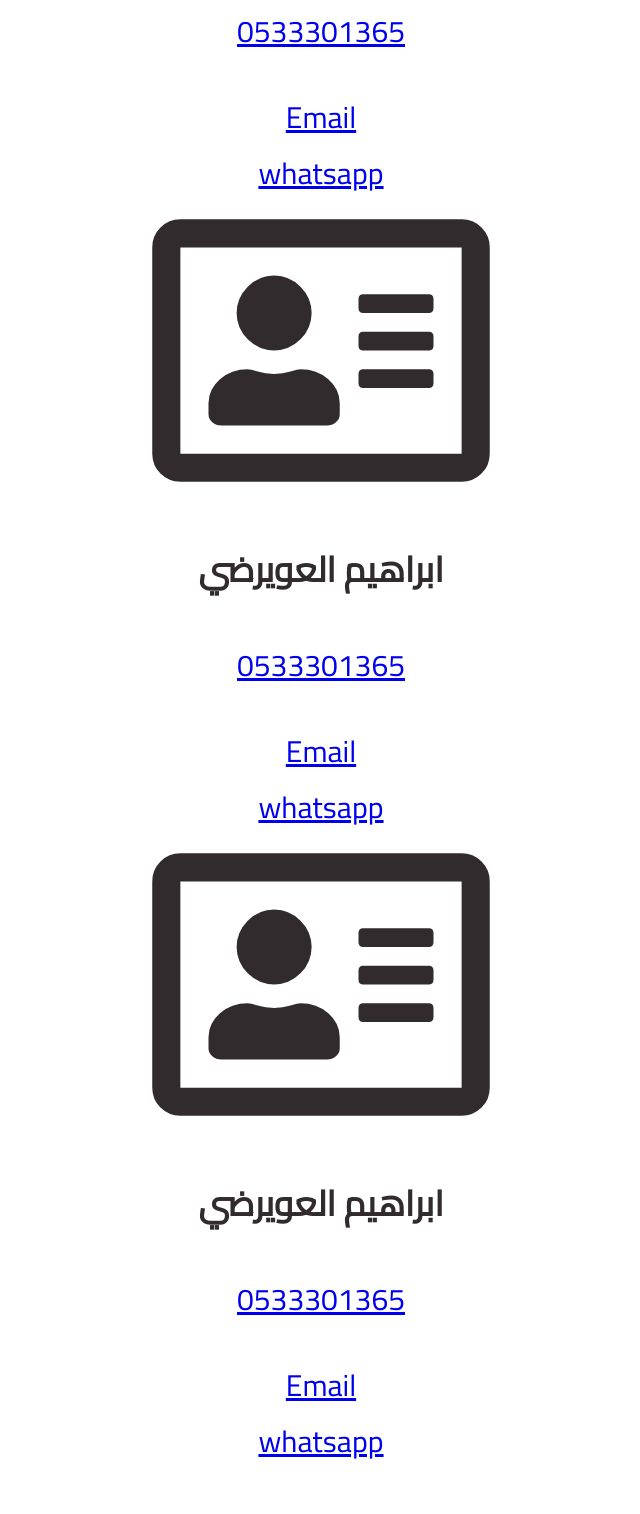
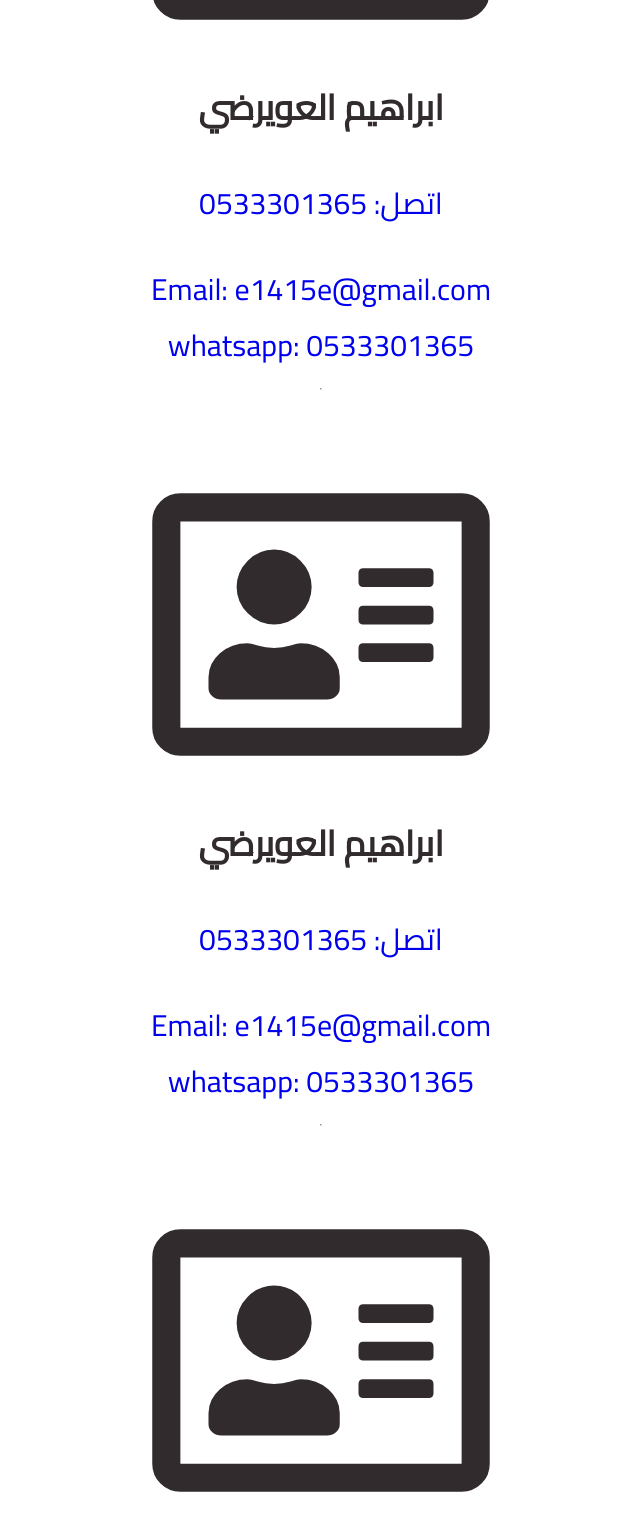
Before and after one commit to ibrahimAib/page, a plain HTML site: page index.html in a window 1280 px wide. Shown: the part 1249-2763 px from the top of the page, without its empty margins (319-959 px from the left). Drawn offline with nearby package versions, Linux system fonts and the light colour scheme; a script that the page names is missing.

Commit message:
add whatsapp link

```diff
--- a/css/style.css
+++ b/css/style.css
@@ -97,7 +97,7 @@ li a{
 }
 .box{
     text-align: center;
-    margin-left: 0px;
+    margin-top: 70px;
     color: #322b2d;
 }
 @media (max-width: 10000px){
@@ -105,3 +105,9 @@ li a{
         flex-direction: column;
     }
 }
+a {
+    text-decoration: none ;
+}
+a:hover {
+    text-decoration: underline;
+}
--- a/index.html
+++ b/index.html
@@ -25,38 +25,42 @@
             <div class="box" style="flex:30%">
                 <i class="far fa-address-card fa-10x"></i>
                 <h3>ابراهيم العويرضي</h3>
-                <p><a href="tel:+966-533-301-365">0533301365</a> </p>
-                <a href="mailto:e1415e@gmail.com">Email</a>
+                <p><a href="tel:+966-533-301-365">اتصل: 0533301365</a> </p>
+                <a href="mailto:e1415e@gmail.com">Email: e1415e@gmail.com</a>
                 <br>
-                <a href="https://wa.me/966533301365">whatsapp</a>
+                <a href="https://wa.me/966533301365">whatsapp: 0533301365</a>
             </div>
+            <hr>
 
             <div class="box" style="flex:30%">
                 <i class="far fa-address-card fa-10x"></i>
                 <h3>ابراهيم العويرضي</h3>
-                <p><a href="tel:+966-533-301-365">0533301365</a> </p>
-                <a href="mailto:e1415e@gmail.com">Email</a>
+                <p><a href="tel:+966-533-301-365">اتصل: 0533301365</a> </p>
+                <a href="mailto:e1415e@gmail.com">Email: e1415e@gmail.com</a>
                 <br>
-                <a href="https://wa.me/966533301365">whatsapp</a>
+                <a href="https://wa.me/966533301365">whatsapp: 0533301365</a>
             </div>
+            <hr>
 
             <div class="box" style="flex:30%">
                 <i class="far fa-address-card fa-10x"></i>
                 <h3>ابراهيم العويرضي</h3>
-                <p><a href="tel:+966-533-301-365">0533301365</a> </p>
-                <a href="mailto:e1415e@gmail.com">Email</a>
+                <p><a href="tel:+966-533-301-365">اتصل: 0533301365</a> </p>
+                <a href="mailto:e1415e@gmail.com">Email: e1415e@gmail.com</a>
                 <br>
-                <a href="https://wa.me/966533301365">whatsapp</a>
+                <a href="https://wa.me/966533301365">whatsapp: 0533301365</a>
             </div>
+            <hr>
 
             <div class="box" style="flex:30%">
                 <i class="far fa-address-card fa-10x"></i>
                 <h3>ابراهيم العويرضي</h3>
-                <p><a href="tel:+966-533-301-365">0533301365</a> </p>
-                <a href="mailto:e1415e@gmail.com">Email</a>
+                <p><a href="tel:+966-533-301-365">اتصل: 0533301365</a> </p>
+                <a href="mailto:e1415e@gmail.com">Email: e1415e@gmail.com</a>
                 <br>
-                <a href="https://wa.me/966533301365">whatsapp</a>
+                <a href="https://wa.me/966533301365">whatsapp: 0533301365</a>
             </div>
+            <hr>
 
         </section>
         <section id="footer">
```
